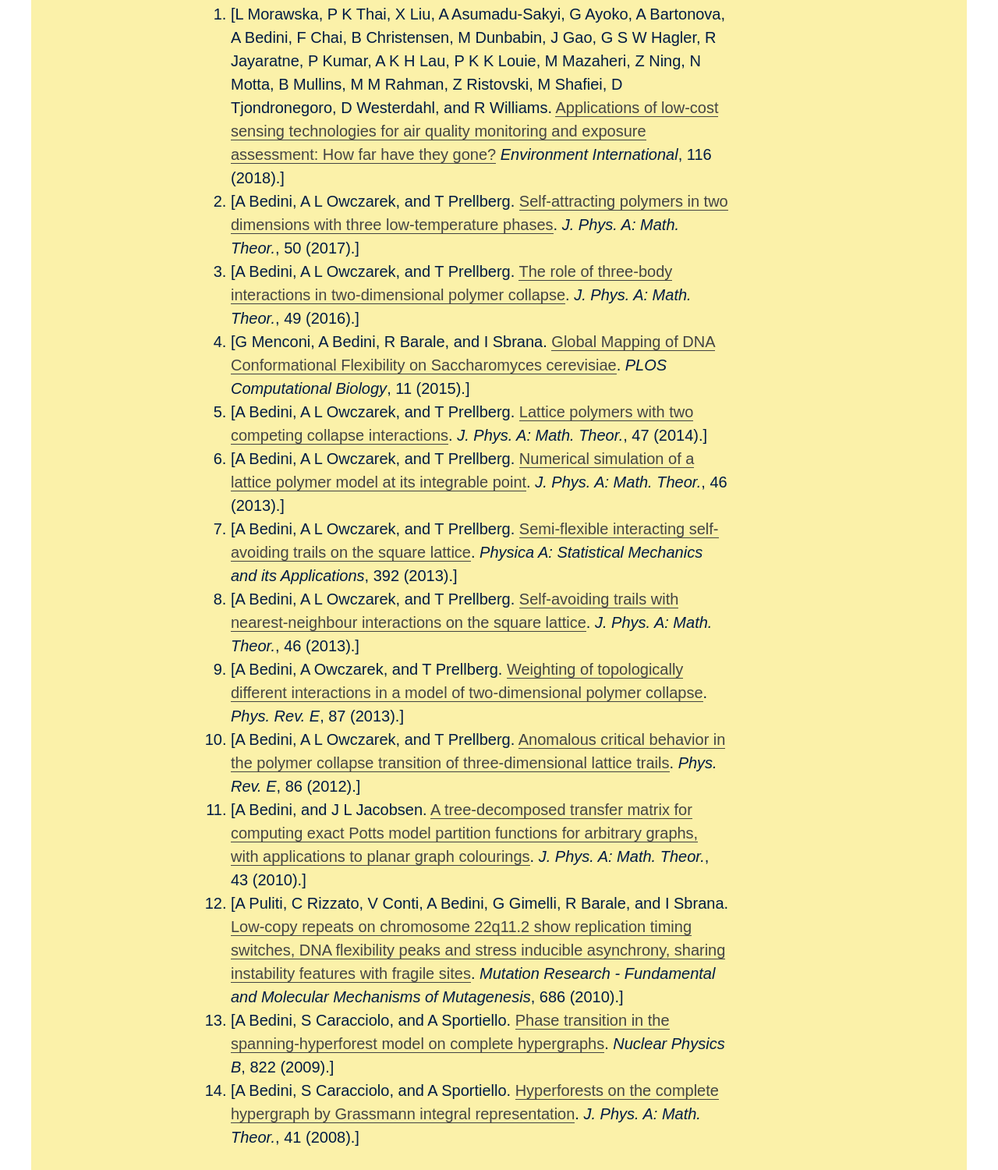
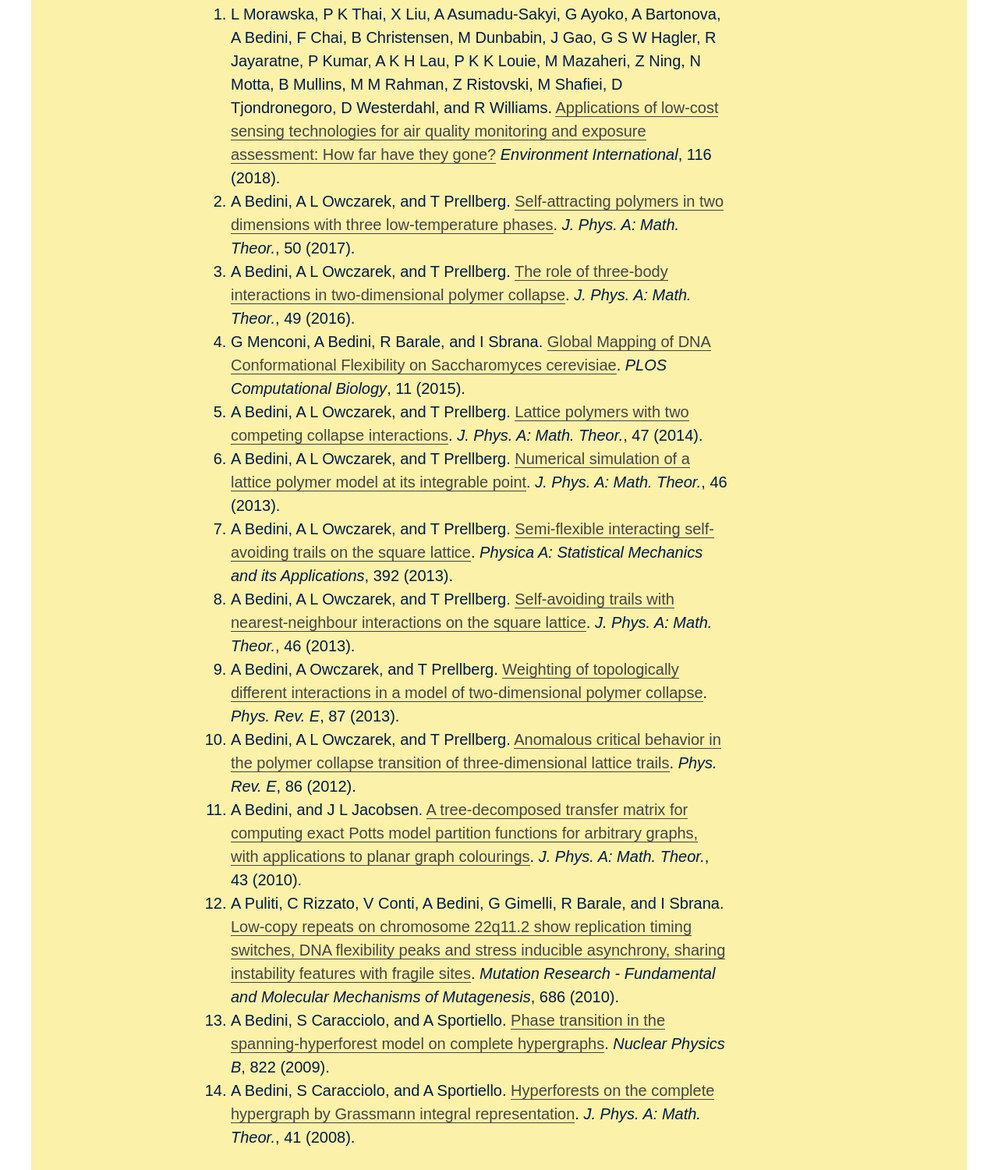
Before and after one commit to andreabedini/andreabedini.github.io, a plain HTML site: page academia/index.html in a window 1280 px wide. Shown: the part 3840-5340 px from the top of the page at 78% size. Drawn offline with Linux system fonts and the light colour scheme.

Commit message:
deploy: 3193bf866f9ca1044e05f38fe4641b1a6948932d

```diff
--- a/academia/index.html
+++ b/academia/index.html
@@ -47,20 +47,20 @@
 <p><em>Calculus 2</em> extends knowledge of calculus from school. I was part of a team of four lecturers. I delivered lectures and practice classes. I produced and marked assignment and exam questions.</p>
 <h2 id="publications">Publications</h2>
 <ol type="1">
-<li>[L Morawska, P K Thai, X Liu, A Asumadu-Sakyi, G Ayoko, A Bartonova, A Bedini, F Chai, B Christensen, M Dunbabin, J Gao, G S W Hagler, R Jayaratne, P Kumar, A K H Lau, P K K Louie, M Mazaheri, Z Ning, N Motta, B Mullins, M M Rahman, Z Ristovski, M Shafiei, D Tjondronegoro, D Westerdahl, and R Williams. <a href="https://doi.org/10.1016/j.envint.2018.04.018">Applications of low-cost sensing technologies for air quality monitoring and exposure assessment: How far have they gone?</a> <em>Environment International</em>, 116 (2018).]</li>
-<li>[A Bedini, A L Owczarek, and T Prellberg. <a href="https://doi.org/10.1088/1751-8121/aa57a6">Self-attracting polymers in two dimensions with three low-temperature phases</a>. <em>J. Phys. A: Math. Theor.</em>, 50 (2017).]</li>
-<li>[A Bedini, A L Owczarek, and T Prellberg. <a href="https://doi.org/10.1088/1751-8113/49/21/214001">The role of three-body interactions in two-dimensional polymer collapse</a>. <em>J. Phys. A: Math. Theor.</em>, 49 (2016).]</li>
-<li>[G Menconi, A Bedini, R Barale, and I Sbrana. <a href="http://dx.doi.org/10.1371/journal.pcbi.1004136">Global Mapping of DNA Conformational Flexibility on Saccharomyces cerevisiae</a>. <em>PLOS Computational Biology</em>, 11 (2015).]</li>
-<li>[A Bedini, A L Owczarek, and T Prellberg. <a href="http://dx.doi.org/10.1088/1751-8113/47/14/145002">Lattice polymers with two competing collapse interactions</a>. <em>J. Phys. A: Math. Theor.</em>, 47 (2014).]</li>
-<li>[A Bedini, A L Owczarek, and T Prellberg. <a href="http://dx.doi.org/10.1088/1751-8113/46/26/265003">Numerical simulation of a lattice polymer model at its integrable point</a>. <em>J. Phys. A: Math. Theor.</em>, 46 (2013).]</li>
-<li>[A Bedini, A L Owczarek, and T Prellberg. <a href="http://dx.doi.org/10.1016/j.physa.2012.12.019">Semi-flexible interacting self-avoiding trails on the square lattice</a>. <em>Physica A: Statistical Mechanics and its Applications</em>, 392 (2013).]</li>
-<li>[A Bedini, A L Owczarek, and T Prellberg. <a href="http://dx.doi.org/10.1088/1751-8113/46/8/085001">Self-avoiding trails with nearest-neighbour interactions on the square lattice</a>. <em>J. Phys. A: Math. Theor.</em>, 46 (2013).]</li>
-<li>[A Bedini, A Owczarek, and T Prellberg. <a href="http://dx.doi.org/10.1103/physreve.87.012142">Weighting of topologically different interactions in a model of two-dimensional polymer collapse</a>. <em>Phys. Rev. E</em>, 87 (2013).]</li>
-<li>[A Bedini, A L Owczarek, and T Prellberg. <a href="http://dx.doi.org/10.1103/physreve.86.011123">Anomalous critical behavior in the polymer collapse transition of three-dimensional lattice trails</a>. <em>Phys. Rev. E</em>, 86 (2012).]</li>
-<li>[A Bedini, and J L Jacobsen. <a href="http://dx.doi.org/10.1088/1751-8113/43/38/385001">A tree-decomposed transfer matrix for computing exact Potts model partition functions for arbitrary graphs, with applications to planar graph colourings</a>. <em>J. Phys. A: Math. Theor.</em>, 43 (2010).]</li>
-<li>[A Puliti, C Rizzato, V Conti, A Bedini, G Gimelli, R Barale, and I Sbrana. <a href="http://dx.doi.org/10.1016/j.mrfmmm.2010.01.021">Low-copy repeats on chromosome 22q11.2 show replication timing switches, DNA flexibility peaks and stress inducible asynchrony, sharing instability features with fragile sites</a>. <em>Mutation Research - Fundamental and Molecular Mechanisms of Mutagenesis</em>, 686 (2010).]</li>
-<li>[A Bedini, S Caracciolo, and A Sportiello. <a href="http://dx.doi.org/10.1016/j.nuclphysb.2009.07.008">Phase transition in the spanning-hyperforest model on complete hypergraphs</a>. <em>Nuclear Physics B</em>, 822 (2009).]</li>
-<li>[A Bedini, S Caracciolo, and A Sportiello. <a href="http://dx.doi.org/10.1088/1751-8113/41/20/205003">Hyperforests on the complete hypergraph by Grassmann integral representation</a>. <em>J. Phys. A: Math. Theor.</em>, 41 (2008).]</li>
+<li>L Morawska, P K Thai, X Liu, A Asumadu-Sakyi, G Ayoko, A Bartonova, A Bedini, F Chai, B Christensen, M Dunbabin, J Gao, G S W Hagler, R Jayaratne, P Kumar, A K H Lau, P K K Louie, M Mazaheri, Z Ning, N Motta, B Mullins, M M Rahman, Z Ristovski, M Shafiei, D Tjondronegoro, D Westerdahl, and R Williams. <a href="https://doi.org/10.1016/j.envint.2018.04.018">Applications of low-cost sensing technologies for air quality monitoring and exposure assessment: How far have they gone?</a> <em>Environment International</em>, 116 (2018).</li>
+<li>A Bedini, A L Owczarek, and T Prellberg. <a href="https://doi.org/10.1088/1751-8121/aa57a6">Self-attracting polymers in two dimensions with three low-temperature phases</a>. <em>J. Phys. A: Math. Theor.</em>, 50 (2017).</li>
+<li>A Bedini, A L Owczarek, and T Prellberg. <a href="https://doi.org/10.1088/1751-8113/49/21/214001">The role of three-body interactions in two-dimensional polymer collapse</a>. <em>J. Phys. A: Math. Theor.</em>, 49 (2016).</li>
+<li>G Menconi, A Bedini, R Barale, and I Sbrana. <a href="http://dx.doi.org/10.1371/journal.pcbi.1004136">Global Mapping of DNA Conformational Flexibility on Saccharomyces cerevisiae</a>. <em>PLOS Computational Biology</em>, 11 (2015).</li>
+<li>A Bedini, A L Owczarek, and T Prellberg. <a href="http://dx.doi.org/10.1088/1751-8113/47/14/145002">Lattice polymers with two competing collapse interactions</a>. <em>J. Phys. A: Math. Theor.</em>, 47 (2014).</li>
+<li>A Bedini, A L Owczarek, and T Prellberg. <a href="http://dx.doi.org/10.1088/1751-8113/46/26/265003">Numerical simulation of a lattice polymer model at its integrable point</a>. <em>J. Phys. A: Math. Theor.</em>, 46 (2013).</li>
+<li>A Bedini, A L Owczarek, and T Prellberg. <a href="http://dx.doi.org/10.1016/j.physa.2012.12.019">Semi-flexible interacting self-avoiding trails on the square lattice</a>. <em>Physica A: Statistical Mechanics and its Applications</em>, 392 (2013).</li>
+<li>A Bedini, A L Owczarek, and T Prellberg. <a href="http://dx.doi.org/10.1088/1751-8113/46/8/085001">Self-avoiding trails with nearest-neighbour interactions on the square lattice</a>. <em>J. Phys. A: Math. Theor.</em>, 46 (2013).</li>
+<li>A Bedini, A Owczarek, and T Prellberg. <a href="http://dx.doi.org/10.1103/physreve.87.012142">Weighting of topologically different interactions in a model of two-dimensional polymer collapse</a>. <em>Phys. Rev. E</em>, 87 (2013).</li>
+<li>A Bedini, A L Owczarek, and T Prellberg. <a href="http://dx.doi.org/10.1103/physreve.86.011123">Anomalous critical behavior in the polymer collapse transition of three-dimensional lattice trails</a>. <em>Phys. Rev. E</em>, 86 (2012).</li>
+<li>A Bedini, and J L Jacobsen. <a href="http://dx.doi.org/10.1088/1751-8113/43/38/385001">A tree-decomposed transfer matrix for computing exact Potts model partition functions for arbitrary graphs, with applications to planar graph colourings</a>. <em>J. Phys. A: Math. Theor.</em>, 43 (2010).</li>
+<li>A Puliti, C Rizzato, V Conti, A Bedini, G Gimelli, R Barale, and I Sbrana. <a href="http://dx.doi.org/10.1016/j.mrfmmm.2010.01.021">Low-copy repeats on chromosome 22q11.2 show replication timing switches, DNA flexibility peaks and stress inducible asynchrony, sharing instability features with fragile sites</a>. <em>Mutation Research - Fundamental and Molecular Mechanisms of Mutagenesis</em>, 686 (2010).</li>
+<li>A Bedini, S Caracciolo, and A Sportiello. <a href="http://dx.doi.org/10.1016/j.nuclphysb.2009.07.008">Phase transition in the spanning-hyperforest model on complete hypergraphs</a>. <em>Nuclear Physics B</em>, 822 (2009).</li>
+<li>A Bedini, S Caracciolo, and A Sportiello. <a href="http://dx.doi.org/10.1088/1751-8113/41/20/205003">Hyperforests on the complete hypergraph by Grassmann integral representation</a>. <em>J. Phys. A: Math. Theor.</em>, 41 (2008).</li>
 </ol>
 </article>
 
```
